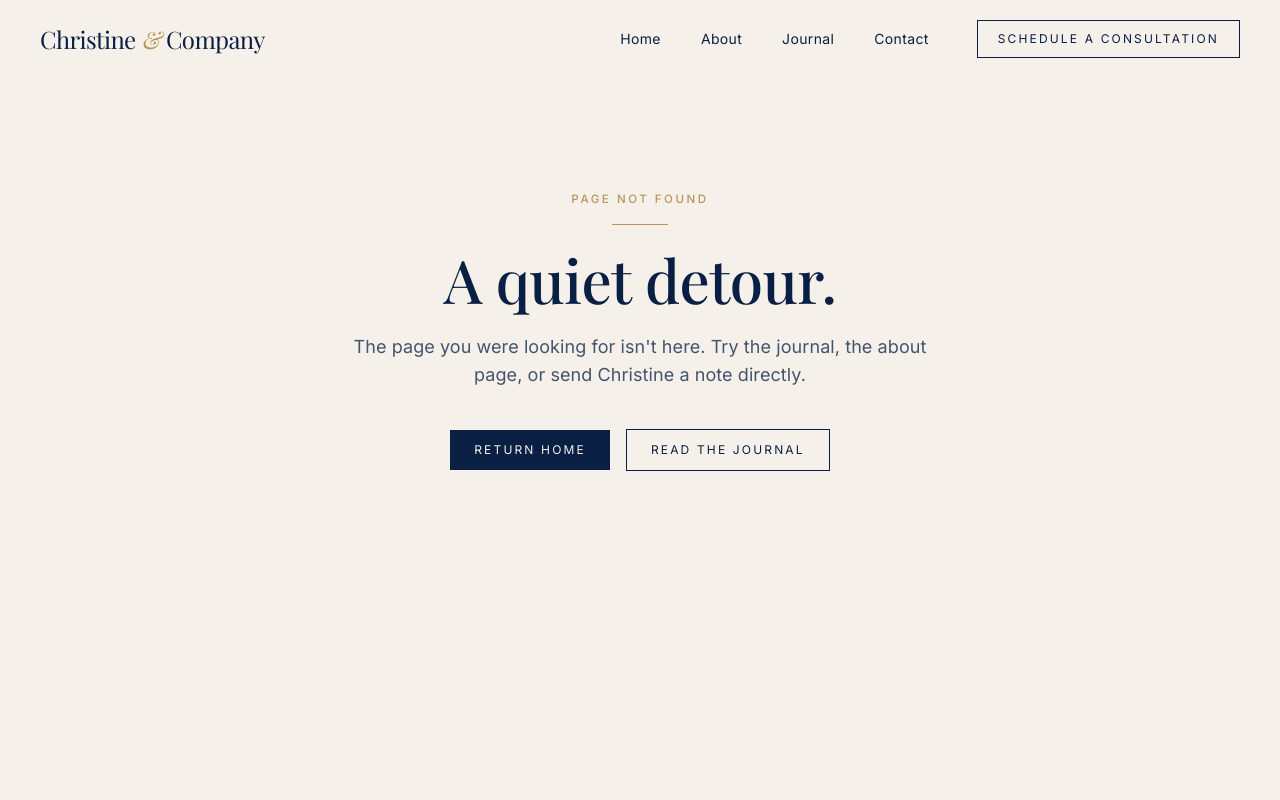
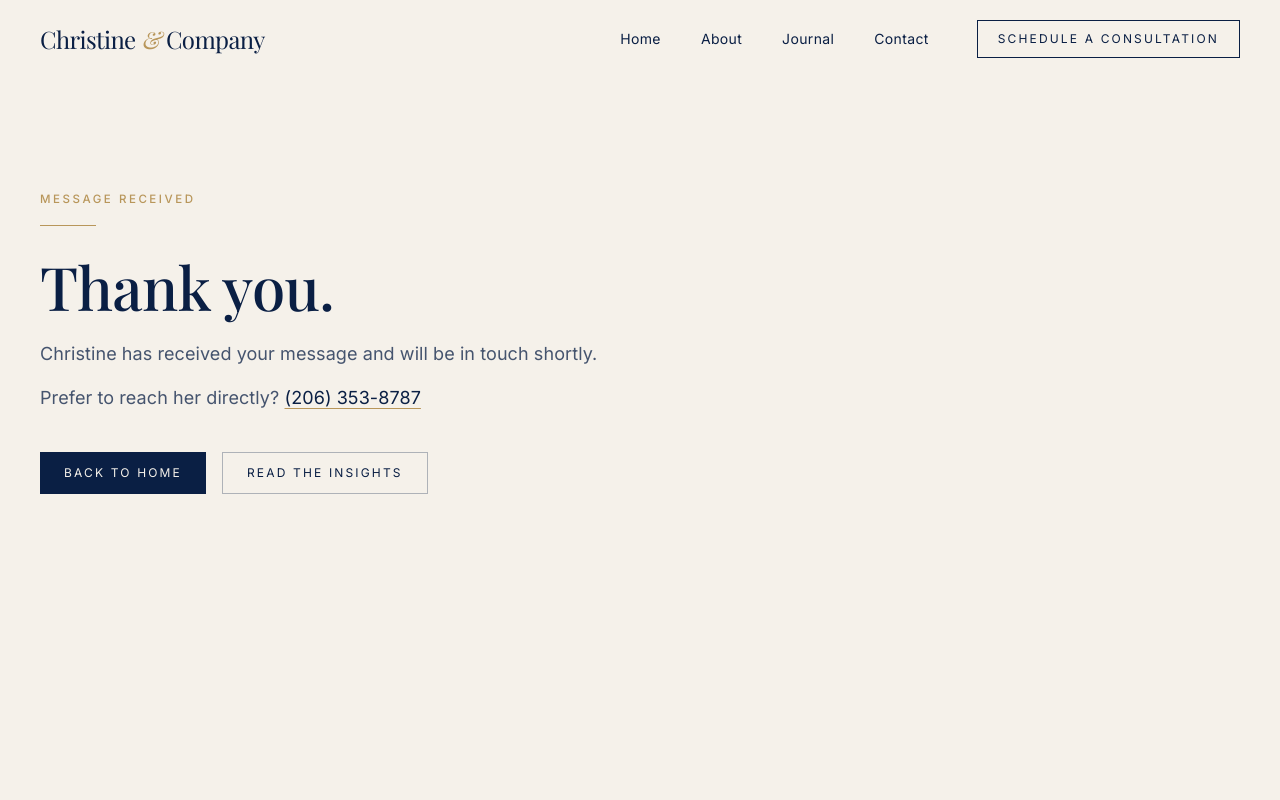
Before and after one commit to heypearladmin/christine-authority-site, a Next.js app: page /contact/confirmation in a window 1280 px wide. Before the commit this address had no page. Shown: the top 800 px of the page. Built offline with nearby package versions, Linux system fonts and the light colour scheme; a web font is replaced by a local one.

Commit message:
Wire contact form to GHL webhook + add confirmation page

```diff
--- /dev/null
+++ b/app/api/contact/route.ts
@@ -0,0 +1,46 @@
+import { NextRequest, NextResponse } from "next/server";
+
+export async function POST(req: NextRequest) {
+  const webhookUrl = process.env.GHL_CONTACT_WEBHOOK_URL || "https://services.leadconnectorhq.com/hooks/4EYbwDOzwoNL4tXkkbQi/webhook-trigger/M6aKJQtMJkz6GusYIHmP";
+
+  let body: Record<string, string>;
+  try {
+    body = await req.json();
+  } catch {
+    return NextResponse.json({ error: "Invalid request" }, { status: 400 });
+  }
+
+  const { firstName, lastName, email, phone, message } = body;
+
+  if (!firstName || !lastName || !email || !phone || !message) {
+    return NextResponse.json({ error: "Missing required fields" }, { status: 400 });
+  }
+
+  const payload = {
+    first_name: firstName,
+    last_name: lastName,
+    name: `${firstName} ${lastName}`,
+    email,
+    phone,
+    source: "Contact Page",
+    notes: message,
+  };
+
+  try {
+    const ghlRes = await fetch(webhookUrl, {
+      method: "POST",
+      headers: { "Content-Type": "application/json" },
+      body: JSON.stringify(payload),
+    });
+
+    if (!ghlRes.ok) {
+      console.error("GHL webhook error", ghlRes.status, await ghlRes.text());
+      return NextResponse.json({ error: "Failed to submit" }, { status: 502 });
+    }
+
+    return NextResponse.json({ success: true });
+  } catch (err) {
+    console.error("GHL webhook fetch failed", err);
+    return NextResponse.json({ error: "Failed to submit" }, { status: 500 });
+  }
+}
--- /dev/null
+++ b/app/contact/confirmation/page.tsx
@@ -0,0 +1,59 @@
+import type { Metadata } from "next";
+import Link from "next/link";
+import { breadcrumbSchema, SITE } from "@/lib/seo/schema";
+import { JsonLd } from "@/components/seo/JsonLd";
+
+export const metadata: Metadata = {
+  title: "Message Received — Christine Andreasen",
+  description: "Your message has been received. Christine will be in touch shortly.",
+  robots: { index: false, follow: false },
+};
+
+export default function ContactConfirmationPage() {
+  return (
+    <>
+      <JsonLd
+        schema={breadcrumbSchema([
+          { name: "Home", url: SITE.url },
+          { name: "Contact", url: `${SITE.url}/contact` },
+          { name: "Message Received", url: `${SITE.url}/contact/confirmation` },
+        ])}
+      />
+      <section className="bg-cream">
+        <div className="mx-auto max-w-7xl px-6 py-20 md:px-10 md:py-28">
+          <p className="eyebrow">Message Received</p>
+          <span className="gold-rule mt-4" />
+          <h1 className="mt-6 max-w-3xl font-serif text-5xl leading-[1.05] text-ink md:text-6xl">
+            Thank you.
+          </h1>
+          <p className="mt-6 max-w-xl text-base leading-relaxed text-ink/75 md:text-lg">
+            Christine has received your message and will be in touch shortly.
+          </p>
+          <p className="mt-4 max-w-xl text-base leading-relaxed text-ink/75 md:text-lg">
+            Prefer to reach her directly?{" "}
+            <a
+              href="tel:+12063538787"
+              className="text-ink underline decoration-gold underline-offset-4"
+            >
+              (206) 353-8787
+            </a>
+          </p>
+          <div className="mt-10 flex flex-wrap gap-4">
+            <Link
+              href="/"
+              className="inline-flex items-center bg-ink px-6 py-3 text-xs uppercase tracking-editorial text-cream transition-colors duration-300 hover:bg-gold"
+            >
+              Back to home
+            </Link>
+            <Link
+              href="/blog"
+              className="inline-flex items-center border border-ink/30 px-6 py-3 text-xs uppercase tracking-editorial text-ink transition-colors duration-300 hover:border-gold hover:text-gold"
+            >
+              Read the insights
+            </Link>
+          </div>
+        </div>
+      </section>
+    </>
+  );
+}
--- a/components/ContactForm.tsx
+++ b/components/ContactForm.tsx
@@ -2,18 +2,44 @@
 
 import Link from "next/link";
 import { useState } from "react";
+import { useRouter } from "next/navigation";
 
 const COMPANY = "Christine & Company";
 const CONTACT_EMAIL = "christine@candco.me";
 
 export default function ContactForm() {
+  const router = useRouter();
   const [consented, setConsented] = useState(false);
+  const [submitting, setSubmitting] = useState(false);
+  const [error, setError] = useState("");
+
+  async function handleSubmit(e: React.FormEvent<HTMLFormElement>) {
+    e.preventDefault();
+    setError("");
+    setSubmitting(true);
+
+    const form = e.currentTarget;
+    const data = Object.fromEntries(new FormData(form)) as Record<string, string>;
+
+    try {
+      const res = await fetch("/api/contact", {
+        method: "POST",
+        headers: { "Content-Type": "application/json" },
+        body: JSON.stringify(data),
+      });
+
+      if (!res.ok) throw new Error("submission failed");
+
+      router.push("/contact/confirmation");
+    } catch {
+      setError("Something went wrong. Please try again or call (206) 353-8787.");
+      setSubmitting(false);
+    }
+  }
 
   return (
     <form
-      action={`mailto:${CONTACT_EMAIL}`}
-      method="post"
-      encType="text/plain"
+      onSubmit={handleSubmit}
       className="mt-10 grid grid-cols-1 gap-6 md:grid-cols-2"
       noValidate={false}
     >
@@ -158,14 +184,20 @@ export default function ContactForm() {
         </label>
       </div>
 
+      {error && (
+        <div className="md:col-span-2">
+          <p className="text-sm text-red-700">{error}</p>
+        </div>
+      )}
+
       <div className="md:col-span-2">
         <button
           type="submit"
-          disabled={!consented}
-          aria-disabled={!consented}
+          disabled={!consented || submitting}
+          aria-disabled={!consented || submitting}
           className="inline-flex items-center bg-ink px-6 py-3 text-xs uppercase tracking-editorial text-cream transition-colors duration-300 hover:bg-gold disabled:cursor-not-allowed disabled:bg-ink/40 disabled:hover:bg-ink/40"
         >
-          Send Message
+          {submitting ? "Sending…" : "Send Message"}
         </button>
         <p className="mt-4 text-xs text-ink/50">
           Or email directly:{" "}
```
Also changed, not shown: 1 other file (tests, documents, lock files or other folders).
